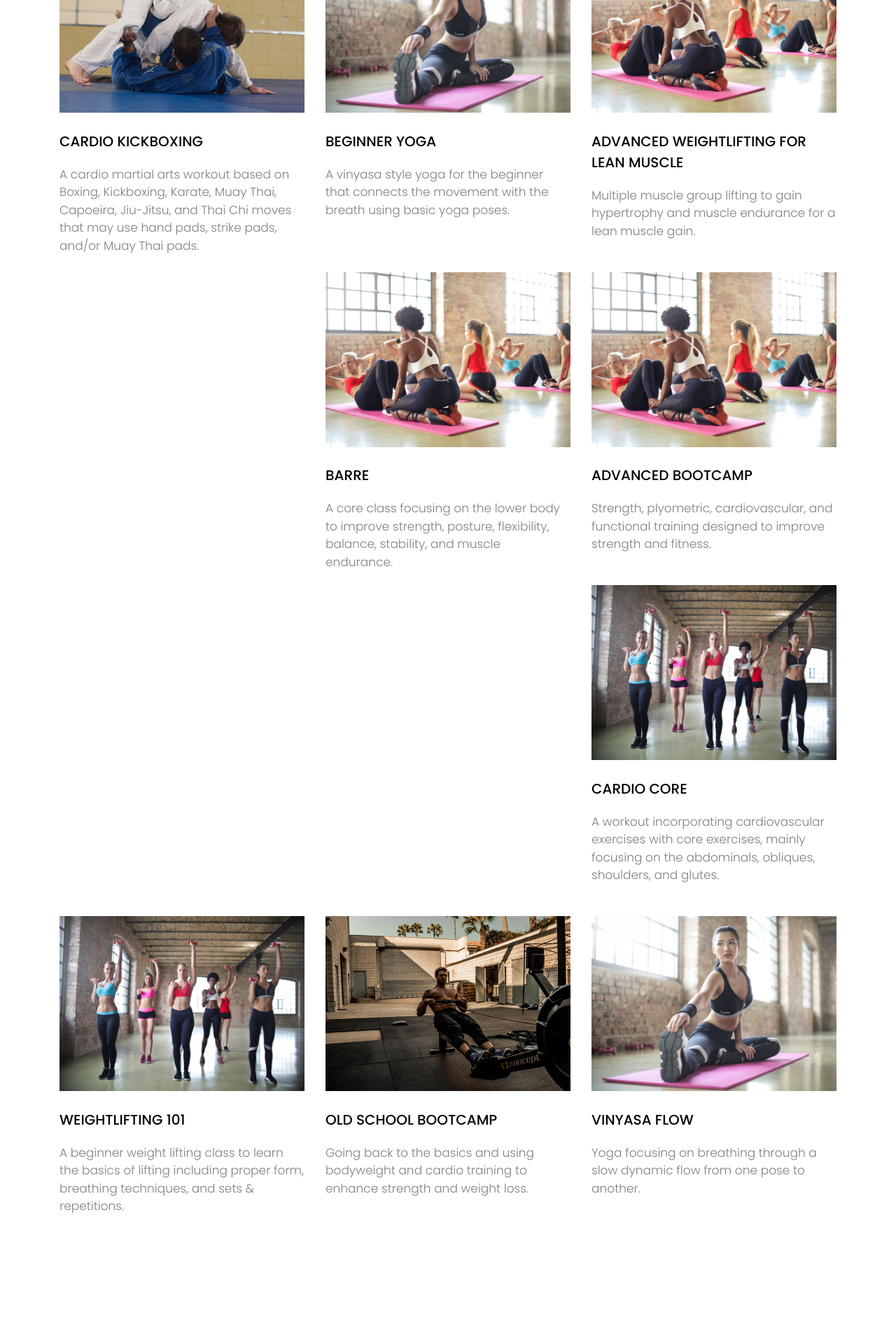
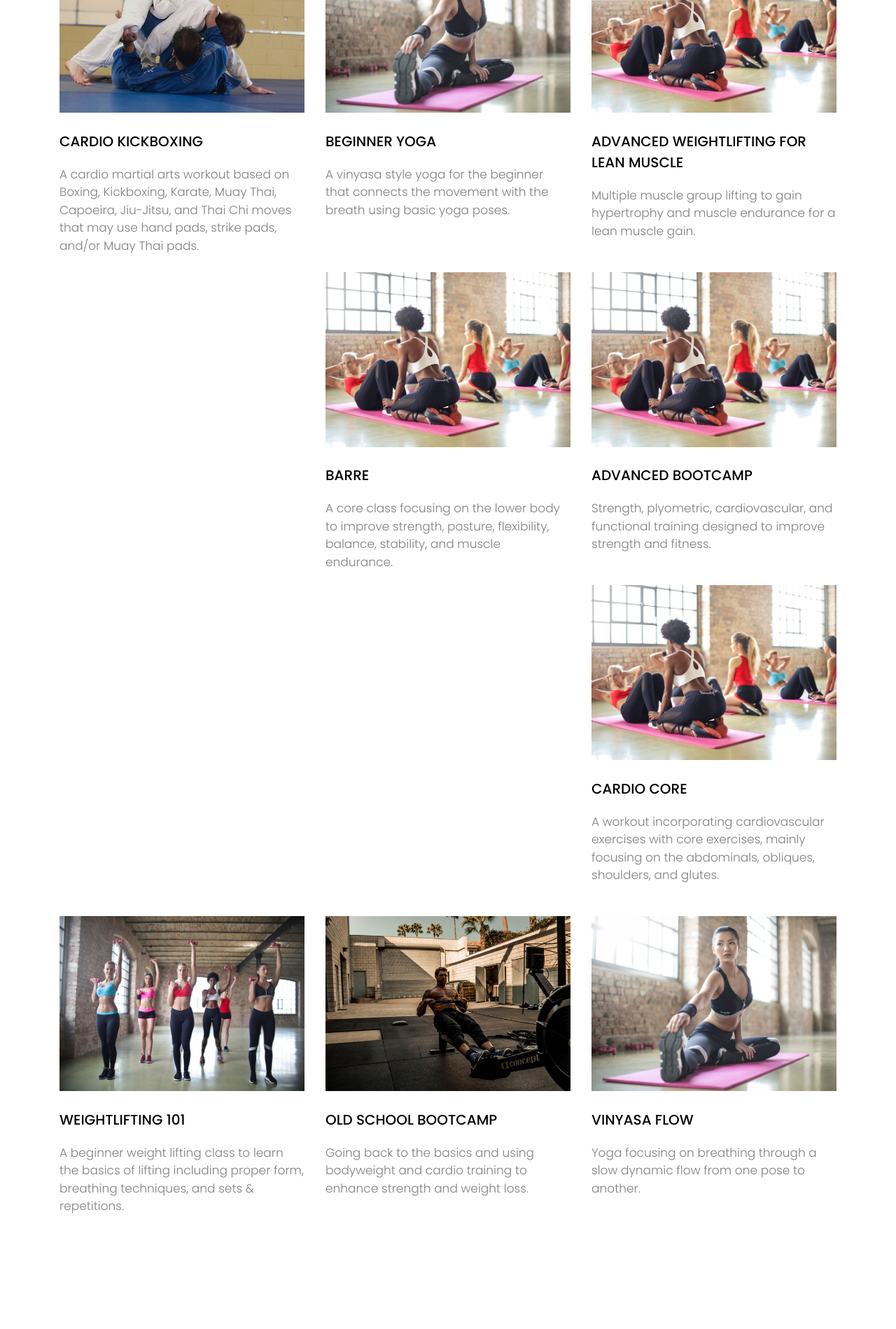
Before and after one commit to ResultsNow/resultsnow.github.io, a Jekyll site: the page built from classes.html, in a window 1280 px wide. Shown: the part 1520-3419 px from the top of the page at 70% size. Built offline with Jekyll 4.4.1, drawn with Linux system fonts in a browser that asks for light colours; some web fonts are replaced.

Commit message:
Update classes.yml

```diff
--- a/_data/classes.yml
+++ b/_data/classes.yml
@@ -26,7 +26,7 @@
 - title: Cardio Core
   description: A workout incorporating cardiovascular exercises with core exercises, mainly focusing on the abdominals, obliques, shoulders, and glutes.
   icon: gym
-  image: classes-1.jpg
+  image: classes-7.jpg
 
 - title: Weightlifting 101
   description: A beginner weight lifting class to learn the basics of lifting including proper form, breathing techniques, and sets & repetitions.
```
